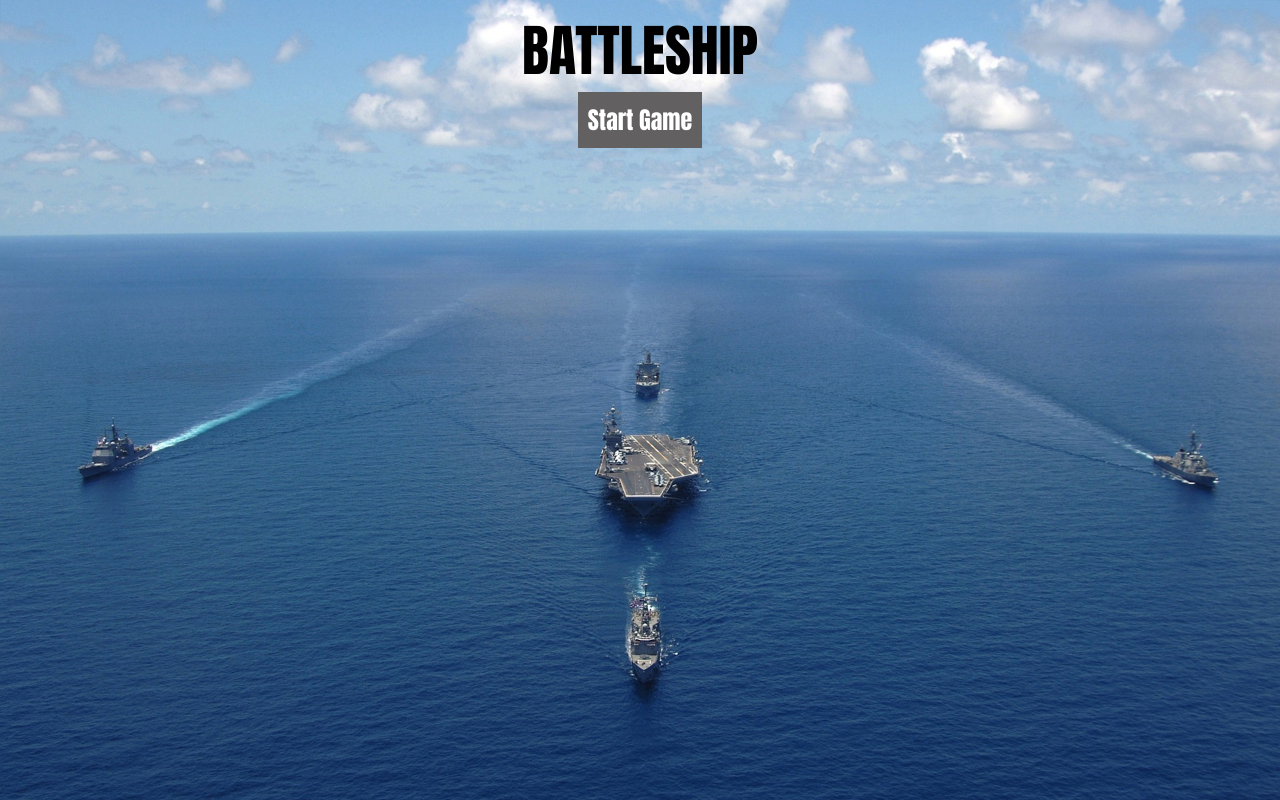
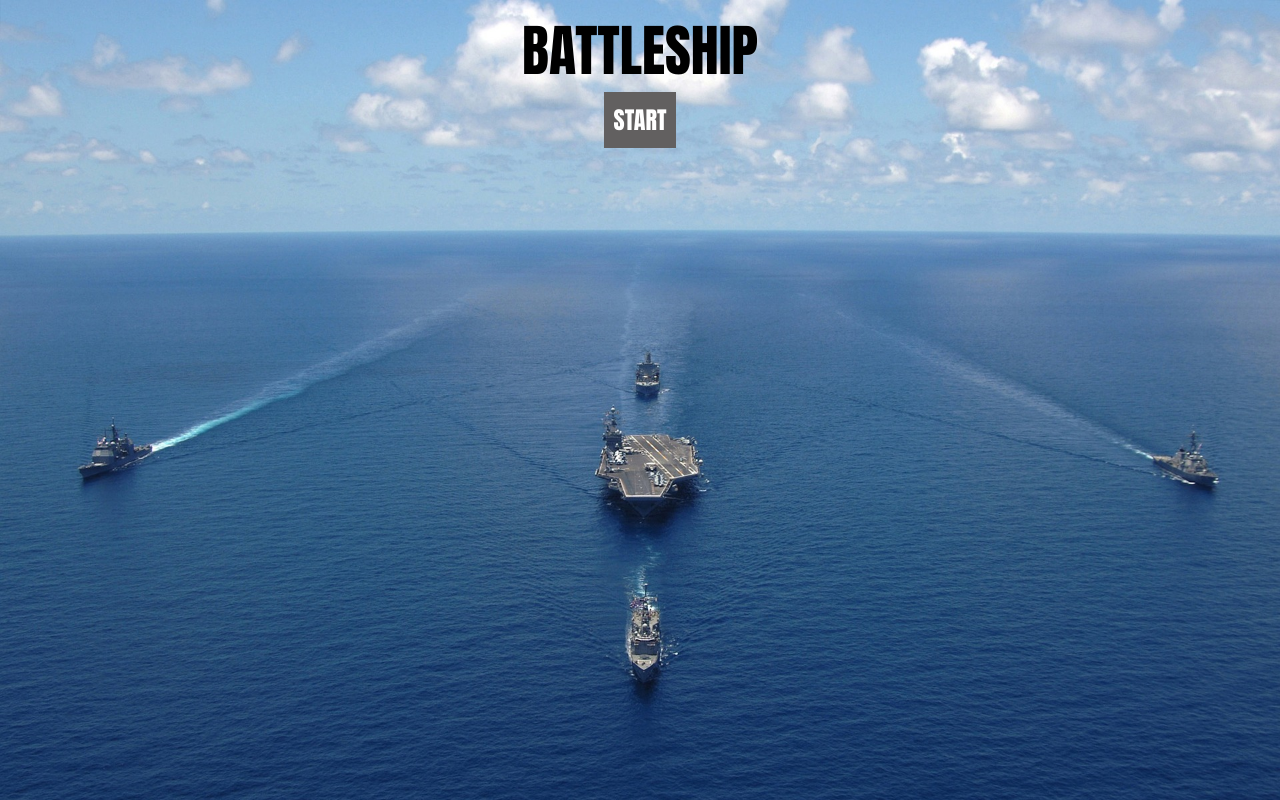
Before and after one commit to eascodes/battleship, a website built with webpack: page dist/index.html in a window 1280 px wide. Built offline with nearby package versions, Linux system fonts and the light colour scheme.

Commit message:
Update start button content

```diff
--- a/dist/index.html
+++ b/dist/index.html
@@ -14,7 +14,7 @@
     <div class="grid-container">
         <div class="header">
             <h1>BATTLESHIP</h1>
-            <button id="start">Start Game</button>
+            <button id="start">START</button>
         </div>
         <div class="player1">
             <div class="grid-header1"></div>
```
